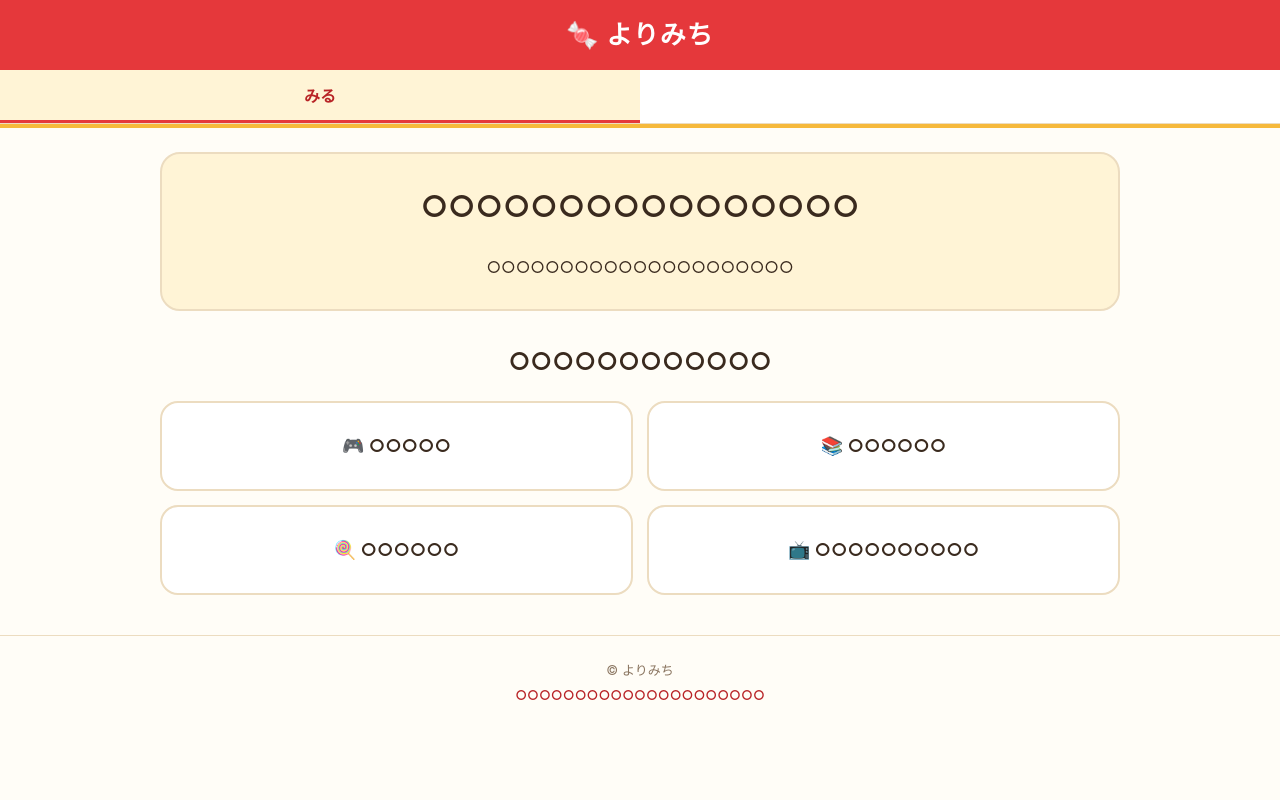
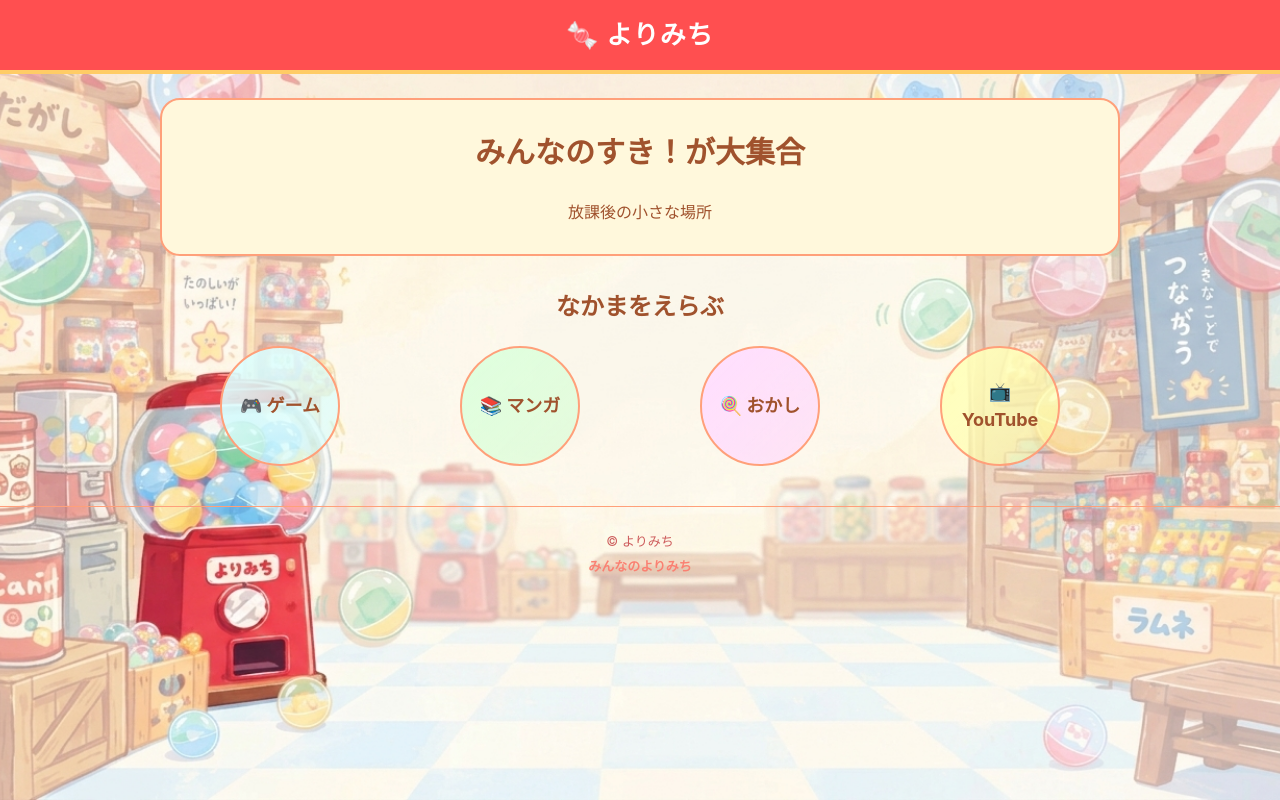
Before and after one commit to E-team-RT/E-team-Hackathon, a Flask app: page / in a window 1280 px wide. Run offline with Flask 2, Linux system fonts and the light colour scheme.

Commit message:
共通レイアウトとホーム画面を整備

```diff
--- a/SNSApp/static/css/base.css
+++ b/SNSApp/static/css/base.css
@@ -1,35 +1,18 @@
-
 /* =========================
-   1. よりみち共通カラー
-========================= */
-:root {
-    --color-main: #e5383b;
-    --color-main-dark: #b82326;
-    --color-accent: #f6b93b;
-    --color-cream: #fff4d6;
-    --color-background: #fffdf7;
-    --color-border: #ecdcc0;
-    --color-text: #3a2a1e;
-    --color-subtext: #8a7560;
-}
-
-/* =========================
-   2. ページ全体の基本設定
+ページ全体の基本設定
 ========================= */
 * {
     box-sizing: border-box;
 }
 
 body {
-    margin: 0;
-    background: var(--color-background);
+    margin:0;
+    background-image:url("../images/dagashi-bg.jpeg");
+    background-size: cover;
+    background-position: center;
+    background-attachment: fixed;
     color: var(--color-text);
-    font-family:
-        -apple-system,
-        BlinkMacSystemFont,
-        "Hiragino Sans",
-        "Noto Sans JP",
-        sans-serif;
+    font-family: -apple-system, BlinkMacSystemFont, "Hiragino Sans", "Noto Sans JP", sans-serif;
     line-height: 1.6;
 }
 
@@ -38,7 +21,7 @@ a {
 }
 
 /* =========================
-   3. ヘッダー
+ヘッダー
 ========================= */
 .site-header {
     background: var(--color-main);
@@ -62,35 +45,7 @@ a {
 }
 
 /* =========================
-   4. ナビゲーション
-========================= */
-.site-nav {
-    display: flex;
-    background: #fff;
-    border-bottom: 1px solid var(--color-border);
-}
-
-.nav-link {
-    flex: 1;
-    padding: 14px 12px;
-    text-align: center;
-    text-decoration: none;
-    font-weight: 700;
-    transition: background-color 0.2s;
-}
-
-.nav-link:hover {
-    background: var(--color-cream);
-}
-
-.nav-link.active {
-    color: var(--color-main-dark);
-    background: var(--color-cream);
-    box-shadow: inset 0 -3px var(--color-main);
-}
-
-/* =========================
-   5. 各ページのメイン領域
+各ページのメイン領域
 ========================= */
 main {
     width: min(100% - 32px, 960px);
@@ -99,7 +54,7 @@ main {
 }
 
 /* =========================
-   6. フッター
+フッター
 ========================= */
 .site-footer {
     padding: 20px 16px;
--- a/SNSApp/static/css/color.css
+++ b/SNSApp/static/css/color.css
@@ -1 +1,21 @@
-/* 色の設定用CSS */
+/* =========================
+よりみち共通カラー
+========================= */
+:root {
+    /* メインカラー */
+    --color-main: #FF4F50;
+    --color-main-dark: #FA8072;
+
+    /* アクセントカラー */
+    --color-accent: #FFCC66;
+    --color-sky: #99CCFF;
+
+    /* 背景・枠線 */
+    --color-cream: #FFF8DC;
+    --color-background: #FAF0E6;
+    --color-border: #FFA07A;
+
+    /* 文字色 */
+    --color-text: #A0522D;
+    --color-subtext: #CD5C5C;
+}
--- a/SNSApp/static/css/home.css
+++ b/SNSApp/static/css/home.css
@@ -25,31 +25,45 @@
 }
 
 .category-list {
-    display: grid;
-    grid-template-columns: repeat(2, minmax(0, 1fr));
-    gap: 14px;
+    display: flex;
+    justify-content: center;
+    align-items: center;
+    gap: 14px 120px;
 }
 
 .category-button {
-    min-height: 90px;
+    width: 120px;
+    height: 120px;
     padding: 16px;
     border: 2px solid var(--color-border);
-    border-radius: 18px;
+    border-radius: 50%;
     background: #fff;
     color: var(--color-text);
     font: inherit;
     font-size: 18px;
     font-weight: 700;
     cursor: pointer;
+    background: linear-gradient(
+        135deg,
+        color-mix(in srgb, var(--capsule-color) 65%, white),
+        color-mix(in srgb, var(--capsule-color) 45%, transparent)
+    );
 }
+.category-button:nth-child(1) {
+    --capsule-color: #CCFFFF;
+}
+.category-button:nth-child(2) {
+    --capsule-color: #CCFFCC;
+}
+.category-button:nth-child(3) {
+    --capsule-color: #FFCCFF;
+}
+.category-button:nth-child(4) {
+    --capsule-color: #FFFF99;
+}
+
 
 .category-button:hover {
     background: var(--color-cream);
     border-color: var(--color-accent);
 }
-
-@media (max-width: 400px) {
-    .category-list {
-        grid-template-columns: 1fr;
-    }
-}
--- a/SNSApp/templates/base.html
+++ b/SNSApp/templates/base.html
@@ -6,6 +6,7 @@
     <meta name="viewport" content="width=device-width, initial-scale=1">
     <title>{% block title %}よりみち{% endblock %}</title>
     <link rel="stylesheet" href="{{ url_for('static', filename='css/base.css') }}">
+    <link rel="stylesheet" href="{{ url_for('static', filename='css/color.css') }}">
     {% block page_css %}{% endblock %}
 </head>
 <body>
--- a/SNSApp/templates/common/footer.html
+++ b/SNSApp/templates/common/footer.html
@@ -1,5 +1,5 @@
 
 <footer class="site-footer">
     <p>© よりみち</p>
-    <p class="footer-message">○○○○○○○○○○○○○○○○○○○○○</p>
+    <p class="footer-message">みんなのよりみち</p>
 </footer>
--- a/SNSApp/templates/common/header.html
+++ b/SNSApp/templates/common/header.html
@@ -3,9 +3,4 @@
     <div class="header-inner">
         <a href="#" class="site-logo">🍬 よりみち</a>
     </div>
-
-    <nav class="site-nav" aria-label="メインメニュー">
-        <a href="#" class="nav-link active">みる</a>
-        <a href="#" class="nav-link">とうこうする</a>
-    </nav>
 </header>
--- a/SNSApp/templates/home.html
+++ b/SNSApp/templates/home.html
@@ -10,18 +10,18 @@
 
 {% block content %}
     <section class="home-intro">
-        <h1>○○○○○○○○○○○○○○○○</h1>
-        <p>○○○○○○○○○○○○○○○○○○○○○</p>
+        <h1>みんなのすき！が大集合</h1>
+        <p>放課後の小さな場所</p>
     </section>
 
     <section class="category-section">
-        <h2>○○○○○○○○○○○○</h2>
+        <h2>なかまをえらぶ</h2>
 
         <div class="category-list">
-            <button type="button" class="category-button">🎮 ○○○○○</button>
-            <button type="button" class="category-button">📚 ○○○○○○</button>
-            <button type="button" class="category-button">🍭 ○○○○○○</button>
-            <button type="button" class="category-button">📺 ○○○○○○○○○○</button>
+            <button type="button" class="category-button">🎮 ゲーム</button>
+            <button type="button" class="category-button">📚 マンガ</button>
+            <button type="button" class="category-button">🍭 おかし</button>
+            <button type="button" class="category-button">📺 YouTube</button>
         </div>
     </section>
 {% endblock %}
```
Also changed, not shown: SNSApp/static/images/dagashi-bg.jpeg (added).
